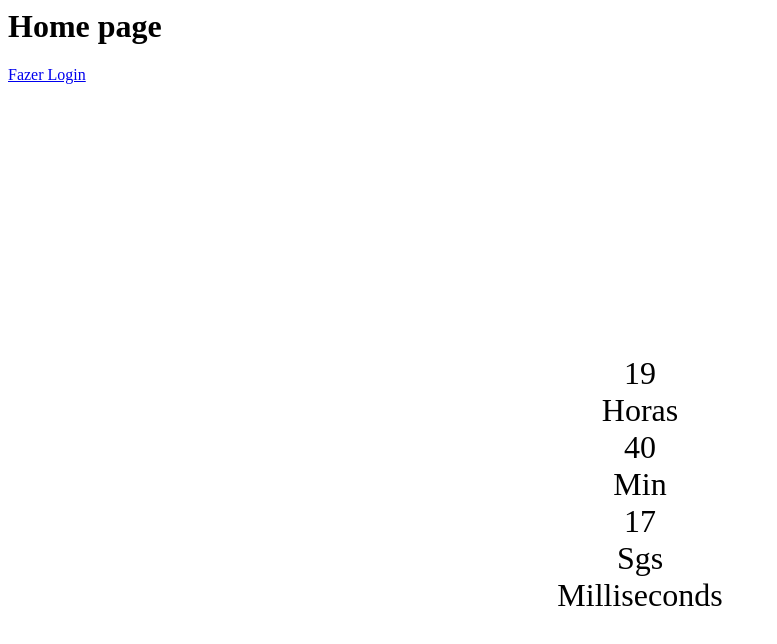
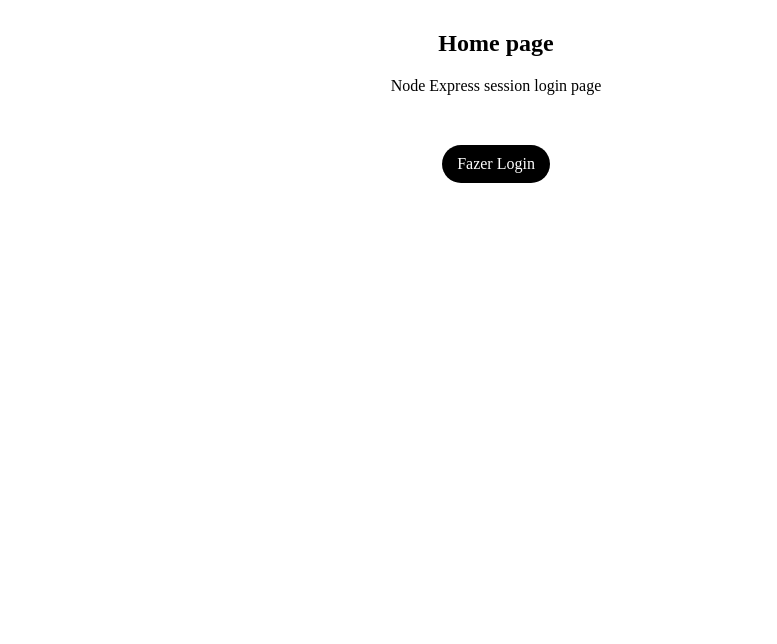
Before and after one commit to geraldotech/ExpressLoginPage, a website: page views/index.html in a window 1280 px wide. Shown: the whole page, without its empty margins (0-777 px from the left). Drawn offline with Linux system fonts and the light colour scheme.

Commit message:
:zap: :tada:

```diff
--- a/views/index.html
+++ b/views/index.html
@@ -2,75 +2,61 @@
     <header>
         <title>Node Express session login page</title>
         <style>
+            *{
+                margin: 0;
+                padding: 0;
+                box-sizing: border-box;
+            }
+            body{
+
+            }
             .container {
                 display: flex;
                 height: 100vh;
-                flex-direction:column;
-                justify-content:center;
-                align-items:center;
+                width: 100%;
+                max-width: 992px;
+                gap: 50px;
+                flex-direction: column;
+                align-items: center;
+
+                padding: 30px;
+            }
+            .container section{
+                text-align: center;
+            }
+            .container section h1{
+                margin-bottom: 20px;
             }
             .container div {
                 display: flex;
                 flex-direction: column;
                 align-items: center;
-
             }
 
             div > span {
                 font-size: 2rem;
             }
+            .btn{
+                background: black;
+                padding: 10px 15px;
+                border-radius: 20px;
+                color: white;
+                text-decoration: none;
+            }
         </style>
     </header>
 
 <body>
-<h1>Home page</h1>
+<div class="container">
+<section>
+    <h1>Home page</h1>
+    <p>Node Express session login page</p>
+</section>
 
-<a href="/admin/login">Fazer Login</a>
 
-<div class="container">
-
-<div>
-    <span id="hora"></span>
-    <span class="txt">Horas</span>
-</div>
-
-<div>
-    <span id="min"></span>
-    <span class="txt">Min</span>
-</div>
-
-<div>
-    <span id="sgs"></span>
-    <span class="txt">Sgs</span>
-</div>
-
-<div>
-    <span id="ms"></span>
-    <span class="txt">Milliseconds</span>
-</div>
+    <a class="btn" href="/admin/login">Fazer Login</a>
 
 </div><!-- container -->
 
 </body>
-
-<script>
- let hora = document.getElementById("hora");
- let min = document.getElementById("min");
- let sgs = document.getElementById("sgs");
-// let ms = document.getElementById("ms");
-setInterval(function(){
-    let d = new Date();
-    let h = d.getHours();
-    let m = d.getMinutes();
-    let s = d.getSeconds();
-    let mss = d.getMilliseconds();
-
-    hora.innerHTML = h;
-    min.innerHTML = m;
-    sgs.innerHTML = s;
-    //ms.innerHTML = mss;
-
-})
-
-</script>
 </html>
```
Also changed, not shown: views/404.html (+1 -1 lines), views/login.html (+20 -1 lines), views/panel.html (+33 -3 lines).
